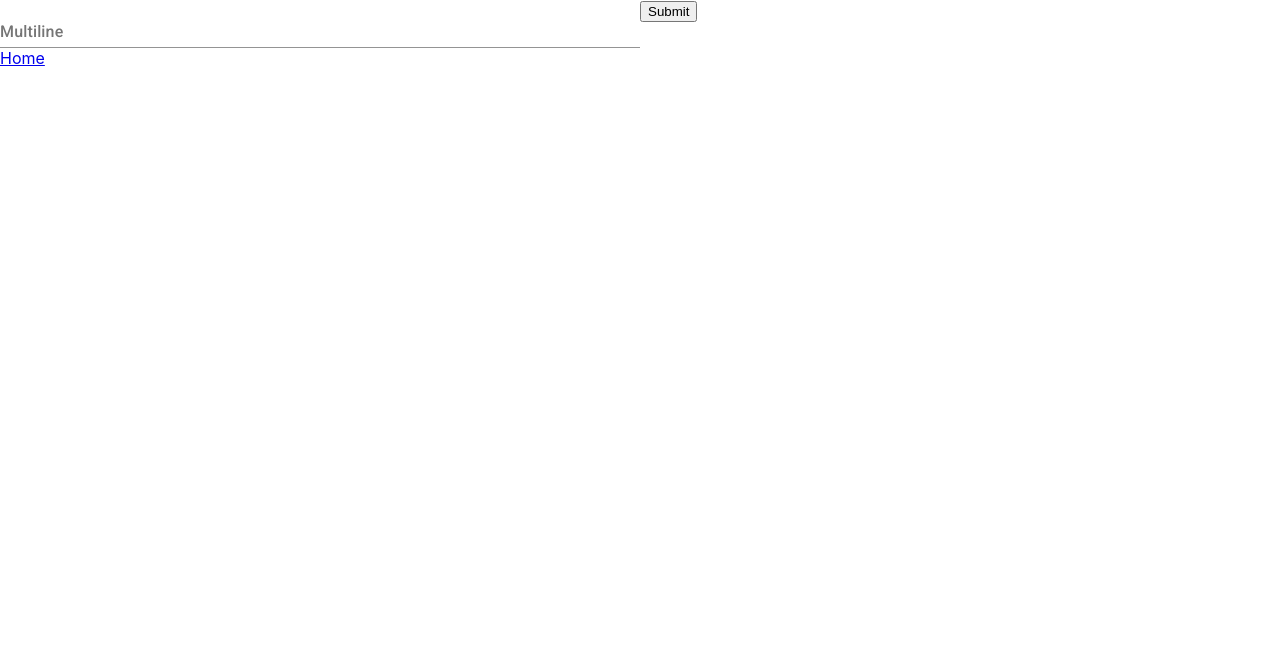
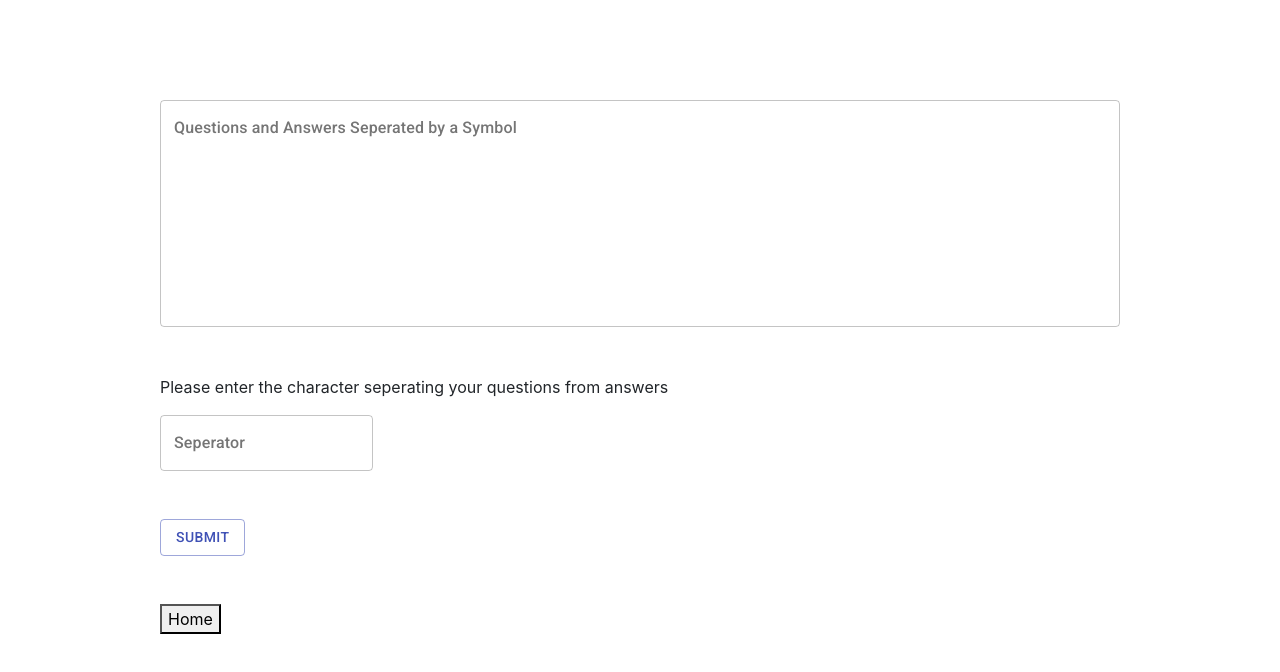
Before and after one commit to Johan-Liebert1/FC-OLD, a React (Create React App) app: page /add in a window 1280 px wide. Shown: the top 672 px of the page. Built offline with nearby package versions, Linux system fonts and the light colour scheme.

Commit message:
Add bootstrap, style form, add separators

```diff
--- a/package.json
+++ b/package.json
@@ -10,6 +10,8 @@
     "@testing-library/react": "^9.5.0",
     "@testing-library/user-event": "^7.2.1",
     "bootstrap": "^4.5.0",
+    "jquery": "^3.5.1",
+    "popper.js": "^1.16.1",
     "react": "^16.13.1",
     "react-dom": "^16.13.1",
     "react-router-dom": "^5.2.0",
--- a/src/AddQuestionForm.js
+++ b/src/AddQuestionForm.js
@@ -1,53 +1,83 @@
-import React from 'react'
-import {v4 as uuid} from 'uuid'
+import React, {useState} from 'react'
 import {Link} from 'react-router-dom'
 import useInputState from './hooks/useInputState'
 
-import { makeStyles, withStyles } from '@material-ui/core/styles';
+import { withStyles } from '@material-ui/core/styles';
 import TextField from '@material-ui/core/TextField';
+import Button from '@material-ui/core/Button';
 
-const useStyles = makeStyles((theme) => ({
+const useStyles = {
   root: {
-        width: '50%',
+        width: '75%',
         display: 'flex',
         flexDirection: 'column',
+        margin: '100px auto',
     },
-
-}))
+    separatorField: {
+        // height: '15px'
+    }
+}
 
 function AddQuestionForm({classes, data}) {
-    const [value, handleChange, reset] = useInputState("")
+    const [separator, handleSeperatorChange, resetSeparator] = useInputState("")
+    const [value, handleValueChange, reset] = useInputState("")
 
     const submitForm = (event) => {
         event.preventDefault()
+        let separatedBy = separator
         let text = value
         let all_things = text.split("\n")
+        console.log(all_things)
         var new_data = data
         for (let i = 0 ; i < all_things.length; i++){
-            let question = all_things[i].split("-")[0]
-            let answer = all_things[i].split("-")[1]
+            let question = all_things[i].split(separatedBy)[0]
+            let answer = all_things[i].split(separatedBy)[1]
             let id = new_data.length
             new_data.push({id: id, question: question, answer: answer})
         }
         window.localStorage.setItem("words", JSON.stringify(new_data))
 
         reset()
+        resetSeparator()
     }
     return (
-        <div  className={classes.root}>
+        <div className={classes.root}>
             <form onSubmit={submitForm}>
-                <TextField
-                    id="standard-multiline-flexible"
-                    label="Multiline"
-                    multiline
-                    rowsMax={10}
-                    value={value}
-                    onChange={handleChange}
-                    style={{width: '50%'}}
-                />
-                <button type="submit">Submit</button>
+                <div className="form-group mb-5">
+                    <TextField
+                        id="standard-multiline-flexible"
+                        label="Questions and Answers Seperated by a Symbol"
+                        multiline
+                        variant="outlined"
+                        rows={10}
+                        value={value}
+                        onChange={handleValueChange}
+                        fullWidth
+                    />
+                </div>
+
+                <div className="form-group mb-5">
+                    <p>
+                        Please enter the character seperating your questions from answers
+                    </p>
+                    <TextField
+                        className={classes.separatorField}
+                        id="outlined-basic"
+                        label="Seperator"
+                        variant="outlined"
+                        value={separator}
+                        onChange={handleSeperatorChange}
+                    />
+                </div>
+
+
+                <div className="form-group mb-5">
+                    <Button variant="outlined" color="primary" type="submit">
+                        Submit
+                    </Button>
+                </div>
             </form>
-            <Link to="/">Home</Link>
+            <Link to="/"><button>Home</button></Link>
         </div>
     )
 }
--- a/src/index.js
+++ b/src/index.js
@@ -1,6 +1,8 @@
 import React from 'react';
 import ReactDOM from 'react-dom';
 import './index.css';
+import "bootstrap"
+import "bootstrap/dist/css/bootstrap.min.css"
 import App from './App';
 import * as serviceWorker from './serviceWorker';
 import {BrowserRouter} from 'react-router-dom'
```
Also changed, not shown: 1 other file (tests, documents, lock files or other folders).
